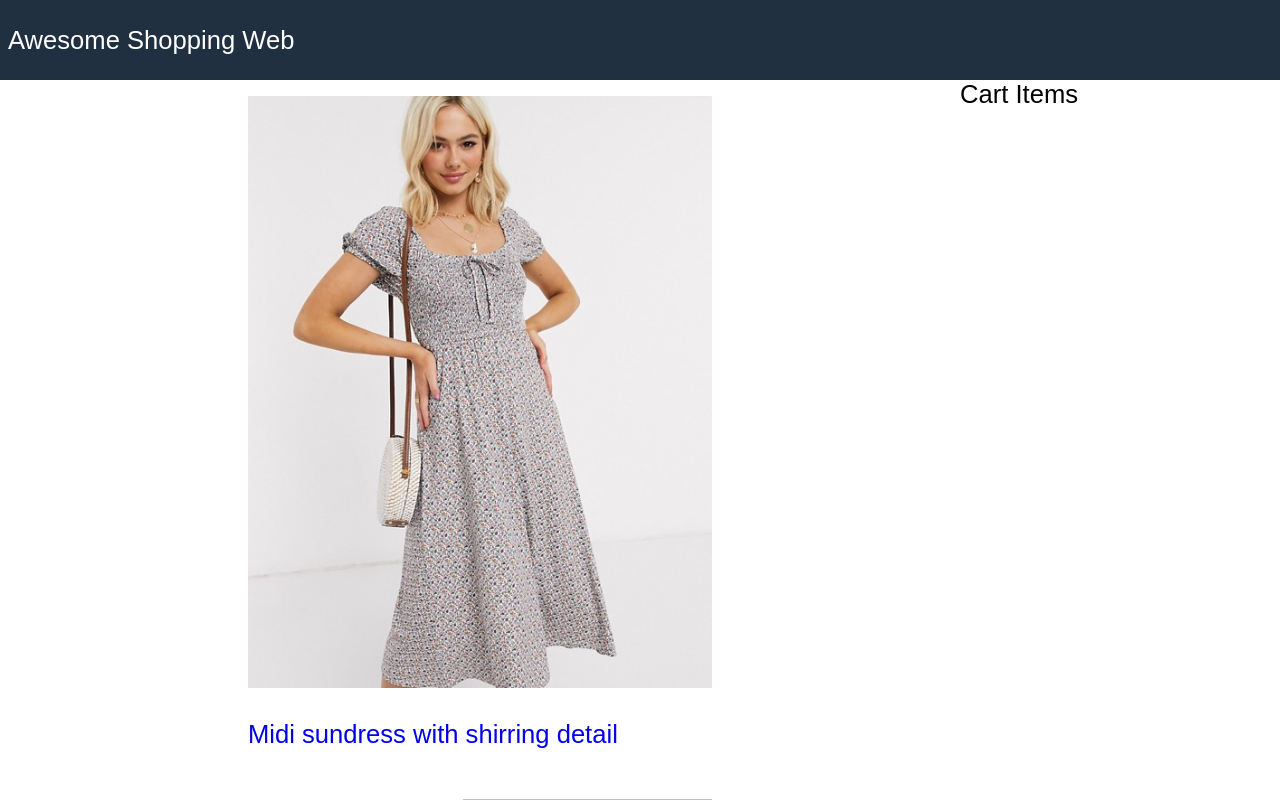
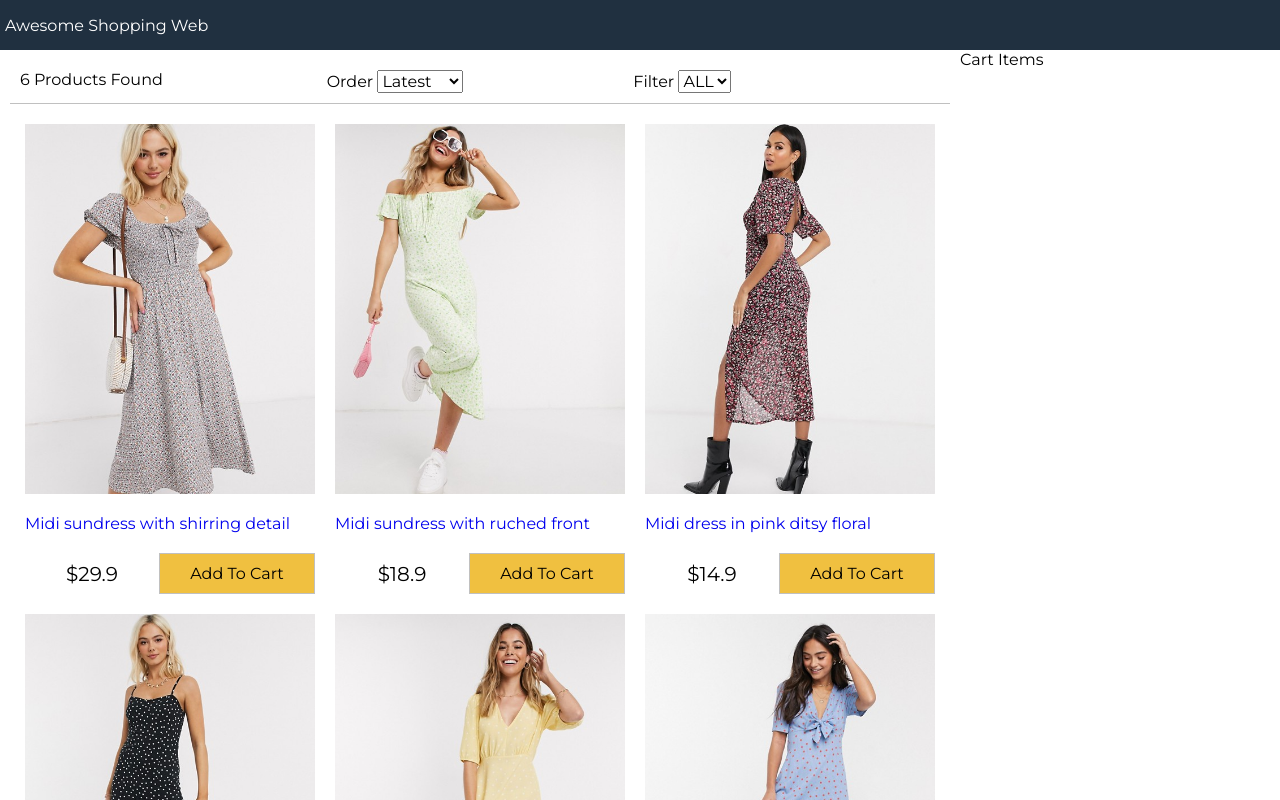
Before and after one commit to TianyiS/animated-shopping-web, a React (Create React App) app: page / in a window 1280 px wide. Shown: the top 800 px of the page. Built offline with nearby package versions, Linux system fonts and the light colour scheme.

Commit message:
create filter component

```diff
--- a/src/App.js
+++ b/src/App.js
@@ -2,6 +2,7 @@
 import React from 'react';
 import data from './data.json';
 import Products from './components/products';
+import Filter from './components/filter';
 
 class App extends React.Component {
   constructor(props) {
@@ -10,6 +11,39 @@
       products: data.products,
       size: '',
       sort: '',
+    }
+  }
+
+  filterProducts = (e) => {
+    if (e.target.value === 'ALL') {
+      this.setState({
+        size: e.target.value,
+        products: data.products,
+      })
+    } else {
+      this.setState({
+        size: e.target.value,
+        products: data.products.filter((product) => product.availableSizes.indexOf(e.target.value) >= 0)
+      })
+    }
+  }
+
+  sortProducts = (e) => {
+    if (e.target.value === 'lowest') {
+      this.setState({
+        sort: e.target.value,
+        products: this.state.products.slice().sort((a, b) => a.price - b.price)
+      })
+    } else if (e.target.value === 'highest') {
+      this.setState({
+        sort: e.target.value,
+        products: this.state.products.slice().sort((a, b) => b.price - a.price)
+      })
+    } else if (e.target.value === 'latest'){
+      this.setState({
+        sort: e.target.value,
+        products: data.products,
+      })
     }
   }
 
@@ -22,6 +56,13 @@
         <main>
           <div className='content'>
             <div className='main'>
+              <Filter count={this.state.products.length}
+                      size={this.state.size}
+                      sort={this.state.sort}
+                      filterProducts={this.filterProducts}
+                      sortProducts={this.sortProducts}
+              >
+              </Filter>
               <Products products={this.state.products}>  </Products>
             </div>
             <div className='sidebar'> Cart Items</div>
--- /dev/null
+++ b/src/components/filter.js
@@ -0,0 +1,31 @@
+import React, { Component } from 'react'
+
+export default class Filter extends Component {
+    render() {
+        return (
+            <div className='filter'>
+                <div className='filter-result'>{this.props.count} Products Found</div>
+
+                <div className='filter-sort'>Order {" "}
+                    <select value={this.props.sort} onChange={this.props.sortProducts}>
+                        <option value='latest'> Latest</option>
+                        <option value='lowest'>Lowest</option>
+                        <option value='highest'>Highest</option>
+                    </select>
+                </div>
+
+                <div className='filter-size'>Filter {" "}
+                    <select value={this.props.size} onChange={this.props.filterProducts}>
+                        <option value='ALL'>ALL</option>
+                        <option value='XS'>XS</option>
+                        <option value='S'>S</option>
+                        <option value='M'>M</option>
+                        <option value='L'>L</option>
+                        <option value='XL'>XL</option>
+                        <option value='XXL'>XXL</option>
+                    </select>
+                </div>
+            </div>
+        )
+    }
+}
--- a/src/data.json
+++ b/src/data.json
@@ -5,7 +5,7 @@
         "image": "/images/dress1.jpg",
         "title": "Midi sundress with shirring detail",
         "description": "This is for all the latest trends, no matter who you are, where you’re from and what you’re up to. Exclusive to ASOS, our universal brand is here for you, and comes in all our fit ranges: ASOS Curve, Tall, Petite and Maternity. Created by us, styled by you.",
-        "availableSizes": ["X", "L", "XL", "XXL"],
+        "availableSizes": ["S", "L", "XL", "XXL"],
         "price": 29.9
       },
       {
@@ -13,7 +13,7 @@
         "image": "/images/dress2.jpg",
         "title": "Midi sundress with ruched front",
         "description": "This is for all the latest trends, no matter who you are, where you’re from and what you’re up to. Exclusive to ASOS, our universal brand is here for you, and comes in all our fit ranges: ASOS Curve, Tall, Petite and Maternity. Created by us, styled by you.",
-        "availableSizes": ["X", "M", "L"],
+        "availableSizes": ["S", "M", "L"],
         "price": 18.9
       },
       {
@@ -21,7 +21,7 @@
         "image": "/images/dress3.jpg",
         "title": "Midi dress in pink ditsy floral",
         "description": "This is for all the latest trends, no matter who you are, where you’re from and what you’re up to. Exclusive to ASOS, our universal brand is here for you, and comes in all our fit ranges: ASOS Curve, Tall, Petite and Maternity. Created by us, styled by you.",
-        "availableSizes": ["X", "M", "L"],
+        "availableSizes": ["S", "M", "L"],
         "price": 14.9
       },
       {
@@ -37,7 +37,7 @@
         "image": "/images/dress5.jpg",
         "title": "Frill mini dress in yellow polka dot",
         "description": "This is for all the latest trends, no matter who you are, where you’re from and what you’re up to. Exclusive to ASOS, our universal brand is here for you, and comes in all our fit ranges: ASOS Curve, Tall, Petite and Maternity. Created by us, styled by you.",
-        "availableSizes": ["X", "L", "XL"],
+        "availableSizes": ["S", "L", "XL"],
         "price": 10.9
       },
       {
--- a/src/index.css
+++ b/src/index.css
@@ -1,20 +1,21 @@
+@import url("https://fonts.googleapis.com/css2?family=Montserrat&display=swap");
+
 html {
-  font-size: 62.5;
+  font-size: 62.5%;
   box-sizing: border-box;
 }
-
 body,
 #root {
   height: 100vh;
   margin: 0;
 }
-
 body,
 input,
 select,
+button,
 textarea {
+  font-family: Montserrat, Helvetica, Arial, sans-serif;
   font-size: 1.6rem;
-  font-family: Arial, Helvetica, sans-serif;
 }
 
 .grid-container {
@@ -27,11 +28,12 @@
   grid-template-columns: 1fr;
   height: 100%;
 }
-
+a {
+  text-decoration: none;
+}
 a:hover {
   color: #ff8000;
 }
-
 header {
   grid-area: header;
   background-color: #203040;
@@ -40,16 +42,13 @@
   align-items: center;
   padding: 0.5rem;
 }
-
 header a {
   color: #ffffff;
   text-decoration: none;
 }
-
 main {
   grid-area: main;
 }
-
 footer {
   grid-area: footer;
   background-color: #203040;
@@ -63,7 +62,6 @@
   display: flex;
   flex-wrap: wrap;
 }
-
 .main {
   flex: 3 60rem;
 }
@@ -92,9 +90,6 @@
   justify-content: space-between;
   height: 100%;
 }
-a {
-  text-decoration: none;
-}
 .product img {
   max-width: 37rem;
   max-height: 37rem;
@@ -118,10 +113,20 @@
   background-color: #f0f0f0;
   cursor: pointer;
 }
-
-button:hover {
+.button:hover {
   border: 0.1rem #808080 solid;
 }
 .button.primary {
   background-color: #f0c040;
 }
+/* Filter */
+.filter {
+  display: flex;
+  justify-content: space-between;
+  padding: 1rem;
+  margin: 1rem;
+  border-bottom: 0.1rem #c0c0c0 solid;
+}
+.filter div {
+  flex: 1;
+}
```
Also changed, not shown: 1 other file (tests, documents, lock files or other folders).
